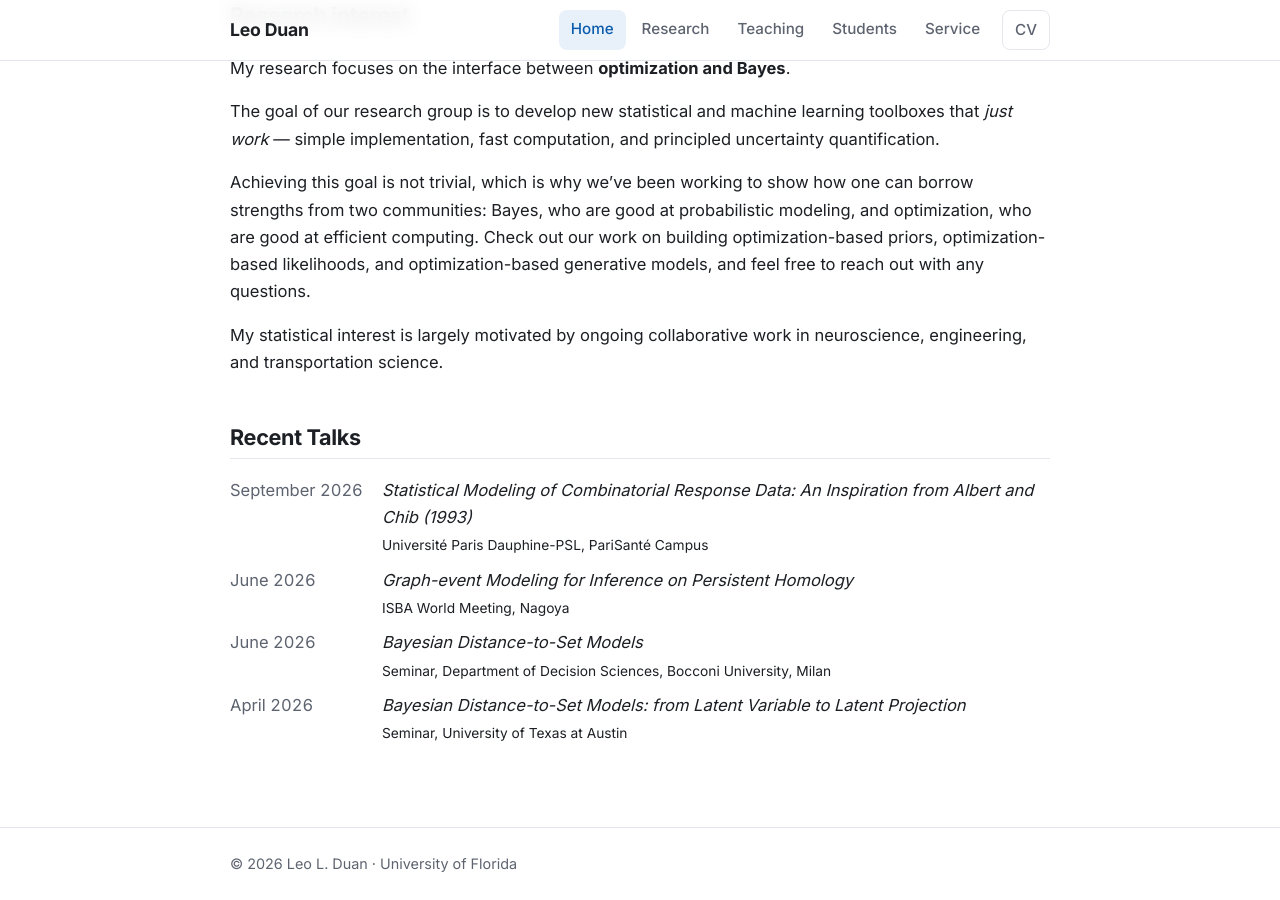
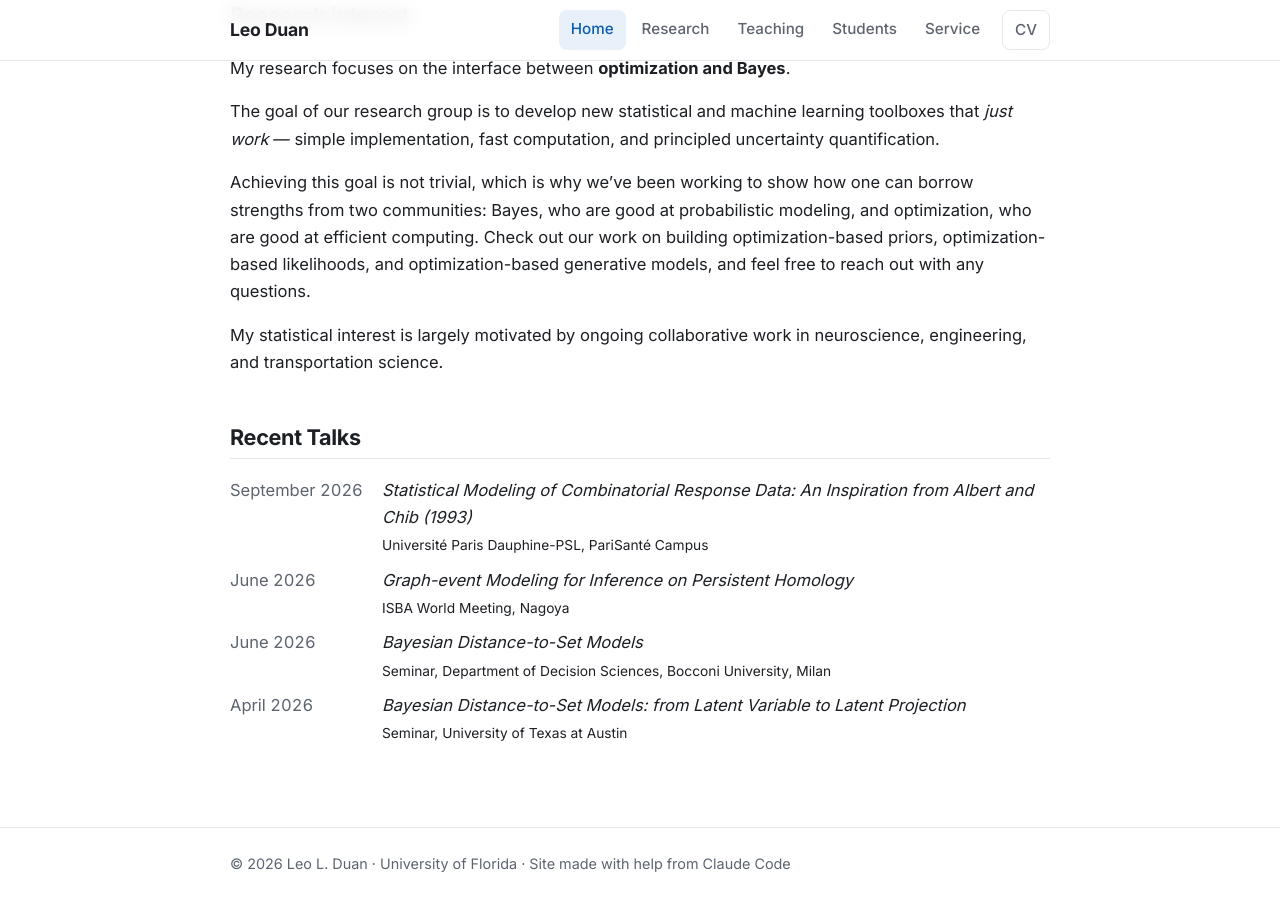
Before and after one commit to leoduan/leoduan.github.io, a Jekyll site: the page built from index.md, in a window 1280 px wide and 900 px high, scrolled down 962 px. Built offline with Jekyll 4.4.1, drawn with Linux system fonts in a browser that asks for light colours.

Commit message:
Credit Claude Code in footer

```diff
--- a/_layouts/default.html
+++ b/_layouts/default.html
@@ -28,7 +28,7 @@
   </main>
 
   <footer class="site-footer">
-    <div class="container">© {{ site.time | date: '%Y' }} Leo L. Duan · University of Florida</div>
+    <div class="container">© {{ site.time | date: '%Y' }} Leo L. Duan · University of Florida · Site made with help from Claude Code</div>
   </footer>
 </body>
 </html>
```
